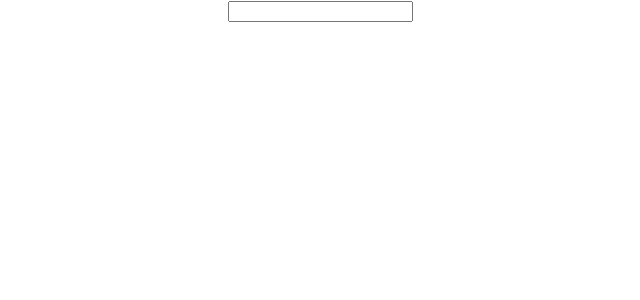
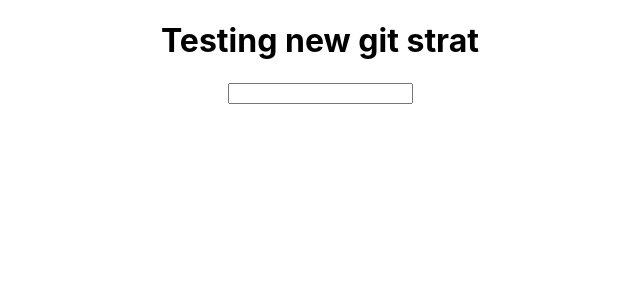
Before and after one commit to hoodiesparrow/GitStratAndEslint, a React (Create React App) app in the folder github-flow-eslint/: page / in a window 1280 px wide. Shown: the top 300 px of the page, without its empty margins (320-960 px from the left). Built offline with nearby package versions, Linux system fonts and the light colour scheme.

Commit message:
fix title

```diff
--- a/github-flow-eslint/src/App.js
+++ b/github-flow-eslint/src/App.js
@@ -9,6 +9,9 @@ function App() {
 
   return (
     <div className="App">
+      <h1>
+        Testing new git strat
+      </h1>
       {msg}
       <input onChange={onChange} />
     </div>
```
